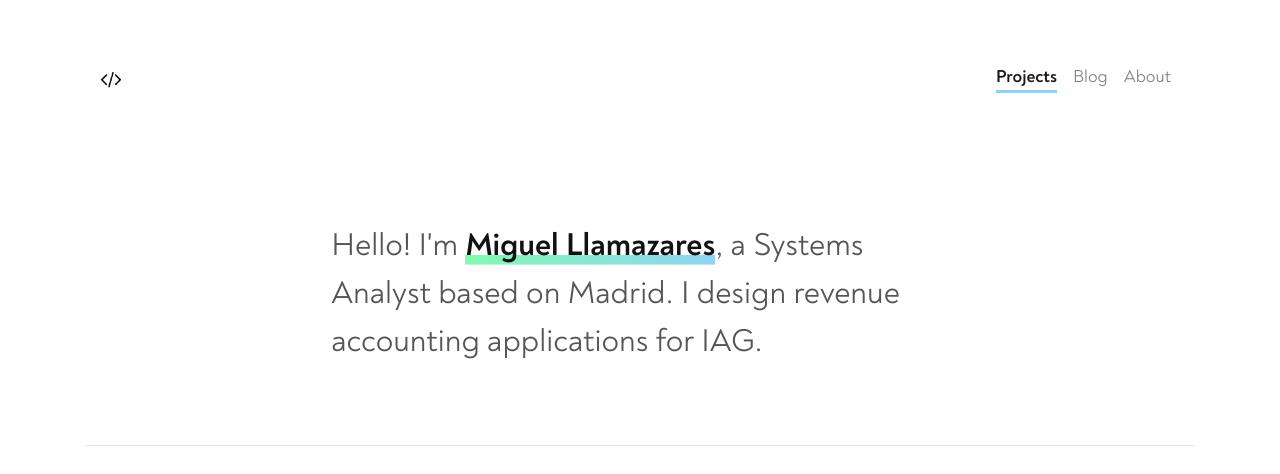
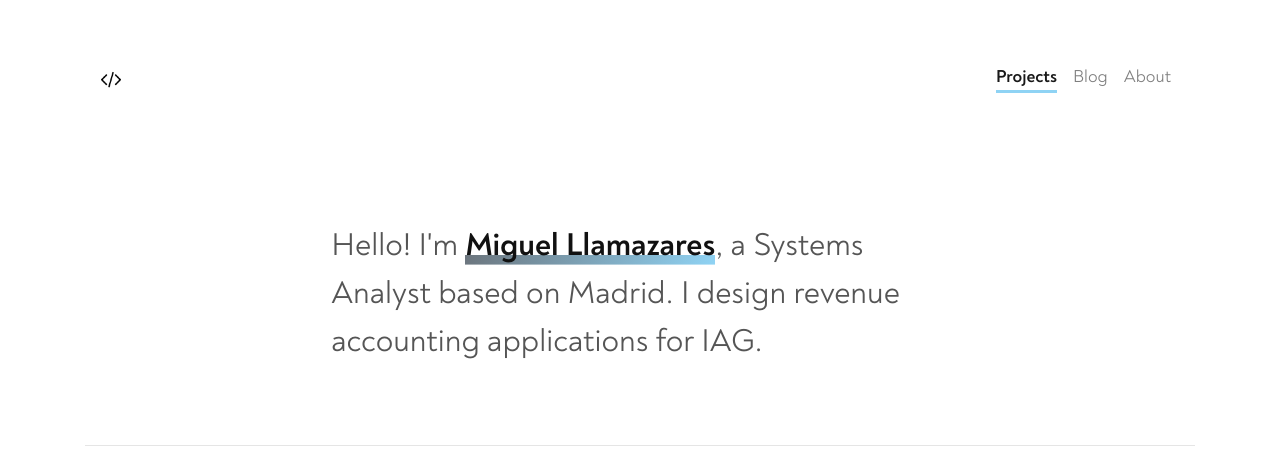
Before and after one commit to mllamazares/mllamazares.github.io, a Jekyll site: the page built from pages/index.html, in a window 1280 px wide. Shown: the top 474 px of the page. Built offline with Jekyll 4.4.1, drawn with Linux system fonts in a browser that asks for light colours; nearby versions of some CDN libraries; grey boxes are pictures that could not be loaded.

Commit message:
Update _base.scss

```diff
--- a/_sass/_base.scss
+++ b/_sass/_base.scss
@@ -42,7 +42,7 @@ h1, h2, h3, h4, h5, h6 {
 }
 
 .underline--magical {
-  background-image: linear-gradient(120deg, #84fab0 0%, #8fd3f4 100%);
+  background-image: linear-gradient(120deg, $secondary  0%, $primary  100%);
   background-repeat: no-repeat;
   background-size: 100% 0.3em;
   background-position: 0 88%;
@@ -60,3 +60,7 @@ a.underline--magical {
     max-width: 20px;
     max-height: 20px;
 }
+
+.text-primary {
+    color: $secondary !important;
+}
```
